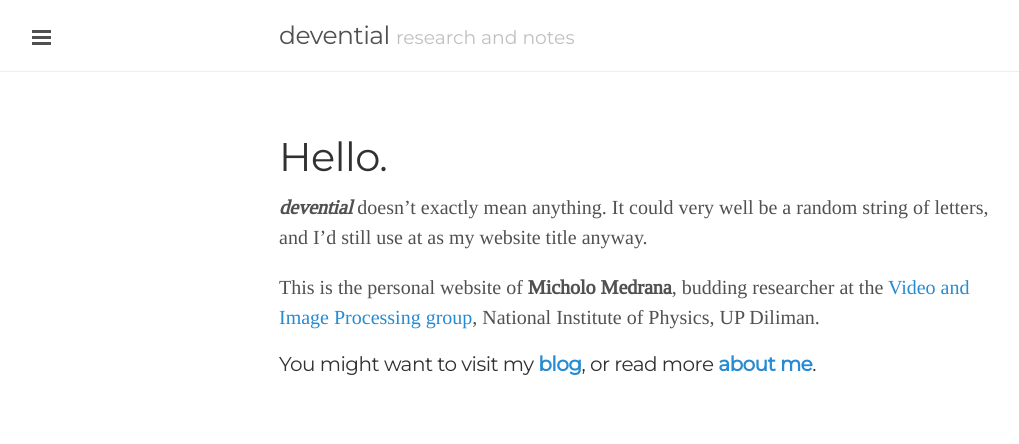
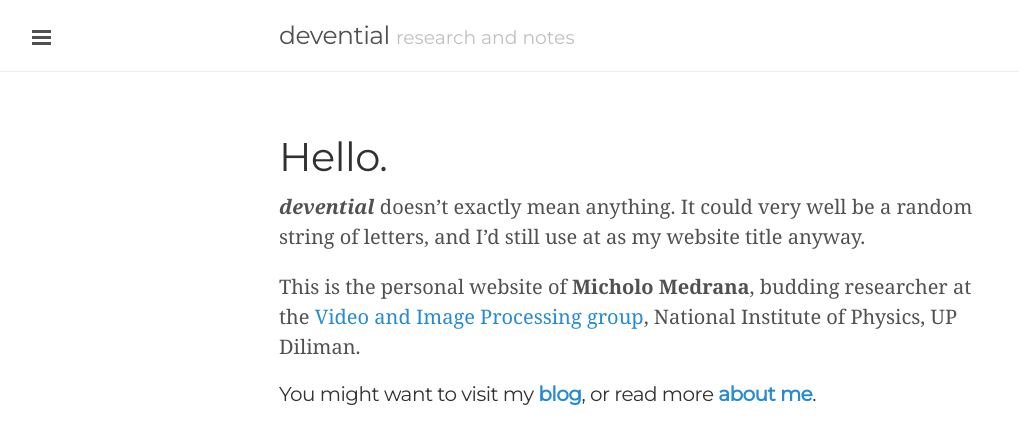
Before and after one commit to devential/devential.github.io, a Jekyll site: the page built from index.html, in a window 1280 px wide. Shown: the top 444 px of the page, without its empty margins (1-1020 px from the left). Built offline with Jekyll 4.4.1, drawn with Linux system fonts in a browser that asks for light colours.

Commit message:
Changed font for serif

```diff
--- a/_includes/head.html
+++ b/_includes/head.html
@@ -19,7 +19,7 @@
   <link rel="stylesheet" href="{{ site.baseurl }}public/css/syntax.css">
   <link rel="stylesheet" href="{{ site.baseurl }}public/css/lanyon.css">
   <!-- <link rel="stylesheet" href="http://fonts.googleapis.com/css?family=PT+Serif:400,400italic,700|PT+Sans:400"> -->
-  <link rel="stylesheet" href="https://fonts.googleapis.com/css?family=Montserrat|Tinos">
+  <link rel="stylesheet" href="https://fonts.googleapis.com/css?family=Montserrat|Noto+Serif">
 
   <!-- Icons -->
   <link rel="apple-touch-icon-precomposed" sizes="144x144" href="{{ site.baseurl }}public/apple-touch-icon-precomposed.png">
--- a/public/css/lanyon.css
+++ b/public/css/lanyon.css
@@ -41,7 +41,7 @@ body {
 }
 
 html {
-  font-family: "Tinos", "PT Serif", Georgia, "Times New Roman", serif;
+  font-family: "Noto+Serif", "PT Serif", Georgia, "Times New Roman", serif;
 }
 
 h1, h2, h3, h4, h5, h6 {
```
